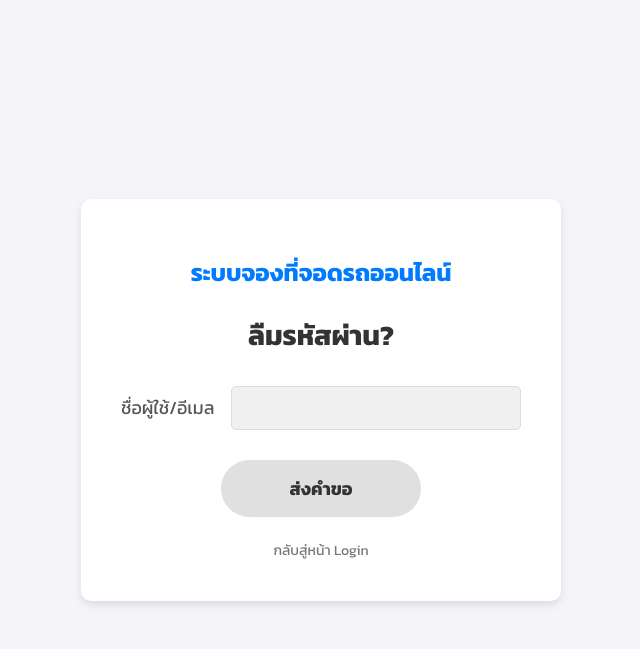
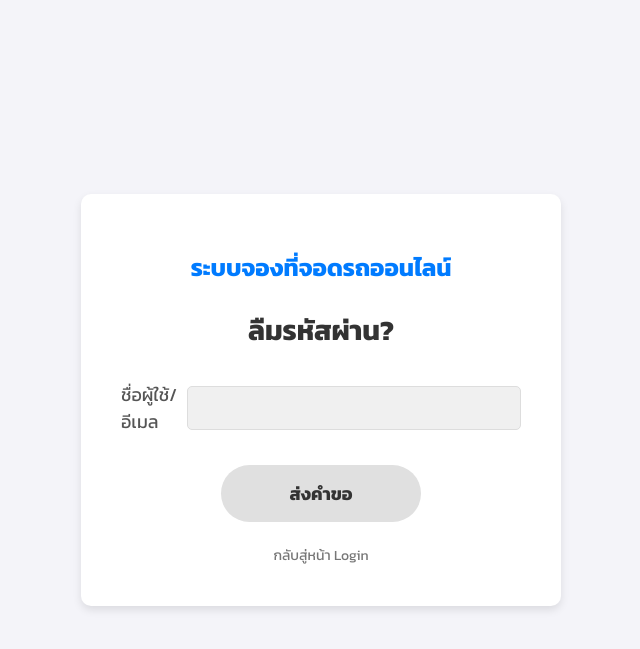
Before and after one commit to wiraphong47/projactpark, a PHP site: page /forgot_password.php in a window 1280 px wide. Shown: the top 649 px of the page, without its empty margins (319-959 px from the left). Run offline with PHP 8.4, Linux system fonts and the light colour scheme.

Commit message:
Add files via upload

```diff
--- a/forgot_password.php
+++ b/forgot_password.php
@@ -42,7 +42,7 @@ if (isset($_SESSION['reset_error'])) {
             <button type="submit">ส่งคำขอ</button>
         </form>
         <div class="extra-links">
-            <a href="index.php">กลับสู่หน้า Login</a>
+            <a href="login.php">กลับสู่หน้า Login</a>
         </div>
     </div>
 </body>
--- a/login.php
+++ b/login.php
@@ -32,7 +32,7 @@ if (isset($_SESSION['error_message'])) {
             <button type="submit">เข้าสู่ระบบ</button>
         </form>
         <div class="extra-links">
-            <a href="#">ลืมรหัสผ่าน?</a>
+            <a href="forgot_password.php">ลืมรหัสผ่าน?</a>
             <a href="register.php">สมัครใช้งาน</a>
         </div>
     </div>
--- a/style.css
+++ b/style.css
@@ -34,7 +34,7 @@ h2 {
 
 .form-group {
     margin-bottom: 20px;
-    display: flex; /* ใช้ flexbox ในการจัดเรียง */
+    display: flex;
     align-items: center;
     justify-content: center;
 }
@@ -42,15 +42,13 @@ h2 {
 .form-group label {
     font-size: 18px;
     color: #555;
-    /* แก้ไขความกว้างของ label ให้กว้างพอดีกับข้อความ */
-    min-width: 100px;
+    width: 60px; /* กำหนดความกว้างของ label */
     text-align: left;
     margin-right: 10px;
 }
 
 .form-group input {
-    /* กำหนดให้ input ขยายเต็มพื้นที่ที่เหลือ */
-    flex-grow: 1;
+    width: calc(100% - 70px); /* คำนวณความกว้างที่เหลือ */
     padding: 12px;
     border: 1px solid #ddd;
     border-radius: 5px;
```
Also changed, not shown: README.md.
